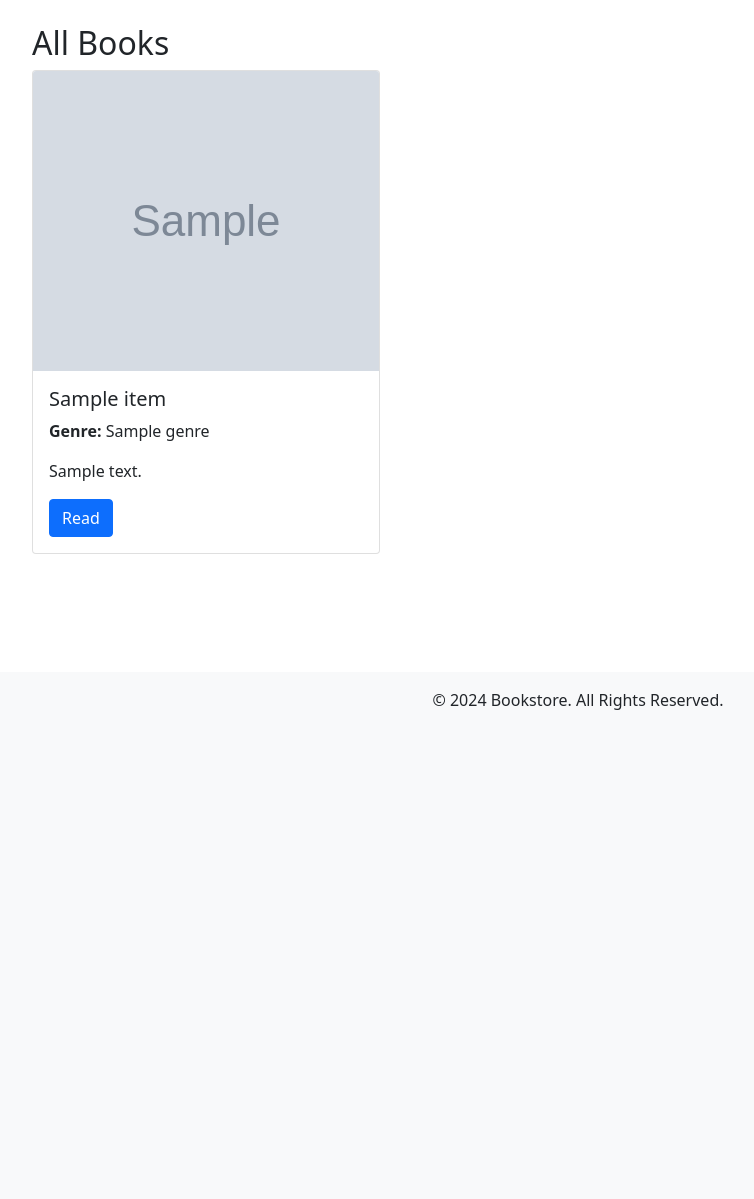
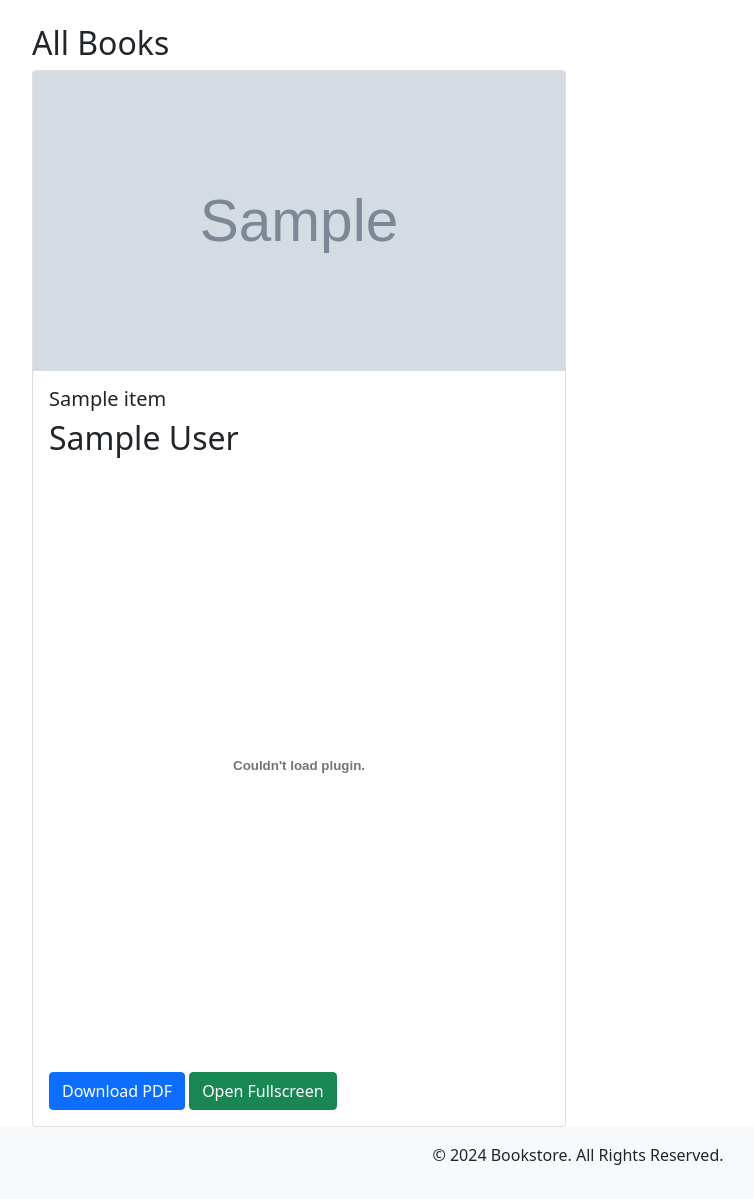
Before and after one commit to anishbista/Online-Book-Store, a Django app: template bookstore/templates/read_book_pdf.html in a window 1280 px wide. Shown: the part 56-1255 px from the top of the page, without its empty margins (62-816 px from the left). Before the commit the page ends 766 px from the top, so only its background shows below. Run offline with Django 3.2, Linux system fonts and the light colour scheme; the template is opened without the code that fills it: most values are stand-ins (such as "Sample title", 1, 10 or a date in 2020); grey boxes marked "Sample" are stand-in pictures.

Commit message:
E-book Reader Integration completed

```diff
--- a/bookstore/templates/read_book_pdf.html
+++ b/bookstore/templates/read_book_pdf.html
@@ -8,17 +8,32 @@
     <div class="row">
         {% if ordered_books %}
         {% for item in ordered_books %}
-        <div class="col-md-4 mb-4">
+        <div class="col-md-6 mb-6">
             <div class="card h-100">
                 <img src="{{ item.image.url }}" class="card-img-top img-fluid" alt="Book Image">
                 <div class="card-body">
                     <h5 class="card-title">{{ item.title }}</h5>
-                    <p class="card-text">
-                        <strong>Genre:</strong> {{ item.genre }}<br>
+                    <h2 class="card-title">{{ item.author }}</h5>
 
-                    </p>
-                    <p class="card-text">{{ item.description | truncatechars:40 }}</p>
-                    <a href="{{ item.pdf.pdf_file.url }}" class="btn btn-primary" target="_blank">Read</a>
+                    {% comment %} <iframe src="{{ item.pdf.pdf_file.url }}" width="100%" height="600px"></iframe> {% endcomment %}
+                    <embed id="pdfEmbed" src="{{ item.pdf.pdf_file.url }}" type="application/pdf" width="100%" height="600px" target="_blank" />
+                    <a href="{{ item.pdf.pdf_file.url }}" class="btn btn-primary" target="_blank">Download PDF</a>
+                    <button class="btn btn-success" onclick="openFullscreen()">Open Fullscreen</button>
+                    <script>
+                        function openFullscreen() {
+                          const elem = document.getElementById('pdfEmbed');
+                          if (elem.requestFullscreen) {
+                            elem.requestFullscreen();
+                          } else if (elem.mozRequestFullScreen) { /* Firefox */
+                            elem.mozRequestFullScreen();
+                          } else if (elem.webkitRequestFullscreen) { /* Chrome, Safari & Opera */
+                            elem.webkitRequestFullscreen();
+                          } else if (elem.msRequestFullscreen) { /* IE/Edge */
+                            elem.msRequestFullscreen();
+                          }
+                        }
+                        </script>
+
                     <!-- Adjust 'truncatechars:100' to limit description length -->
                     {% comment %} <a href="{{book.get_absolute_url }}" class="btn btn-primary">View Detail</a> {% endcomment %}
                 </div>
--- a/online_bookstore/settings.py
+++ b/online_bookstore/settings.py
@@ -56,6 +56,8 @@
     "django.contrib.messages.middleware.MessageMiddleware",
     "django.middleware.clickjacking.XFrameOptionsMiddleware",
 ]
+X_FRAME_OPTIONS = "SAMEORIGIN"
+# this option is used because iframe and embeded to work
 
 ROOT_URLCONF = "online_bookstore.urls"
 
```
Also changed, not shown: bookstore/views.py (+5 -4 lines), README.md, db.sqlite3.
